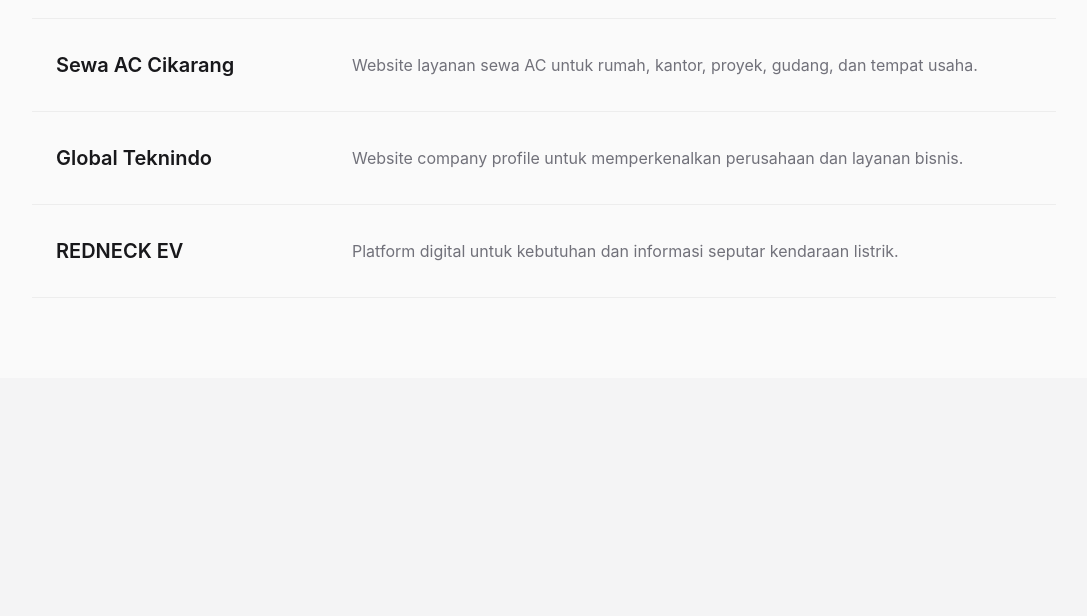
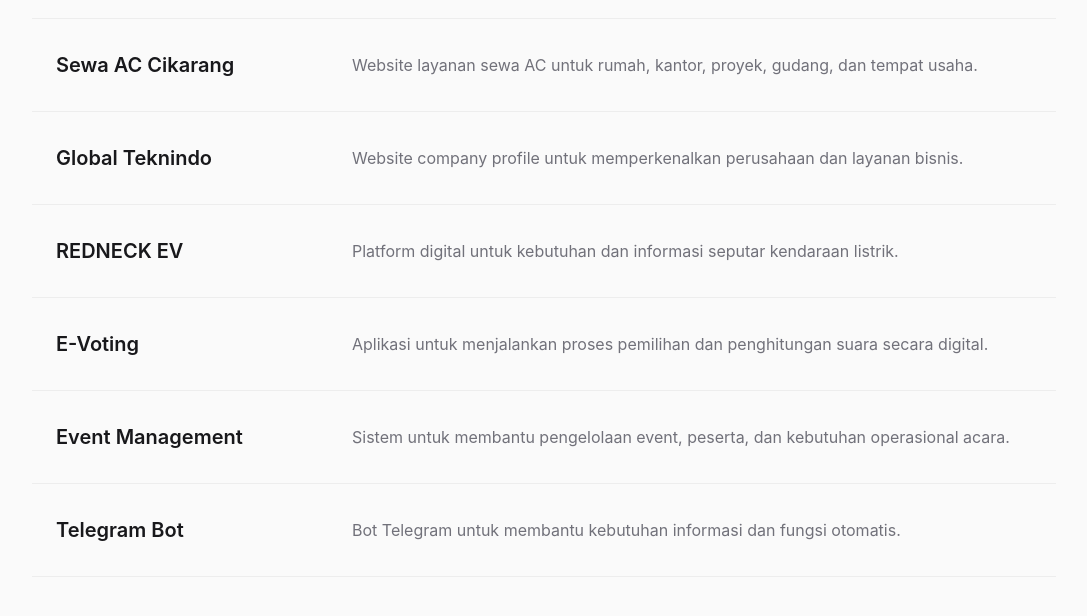
Before and after one commit to trisfproject/trisfproject.github.io, a React (Vite) app: page / in a window 1280 px wide. Shown: the part 1696-2312 px from the top of the page, without its empty margins (96-1183 px from the left). Built offline with nearby package versions, Linux system fonts and the light colour scheme.

Commit message:
feat: update Telegram Bot description and add missing projects to featured list

```diff
--- a/src/data/projects.js
+++ b/src/data/projects.js
@@ -75,7 +75,7 @@
     title: 'Telegram Bot',
     category: 'Infrastructure & Automation',
     featured: true,
-    description: 'Bot Telegram untuk memberikan informasi dan menjalankan berbagai tugas secara otomatis.',
+    description: 'Bot Telegram untuk membantu kebutuhan informasi dan fungsi otomatis.',
     tags: ['Bot', 'Automation'],
     type: 'Internal Tool',
   }
--- a/src/sections/Projects.jsx
+++ b/src/sections/Projects.jsx
@@ -11,6 +11,9 @@
     'Sewa AC Cikarang',
     'Global Teknindo',
     'REDNECK EV',
+    'E-Voting',
+    'Event Management',
+    'Telegram Bot',
   ];
   const featuredProjects = featuredOrder
     .map((title) => projects.find((project) => project.title === title))
```
